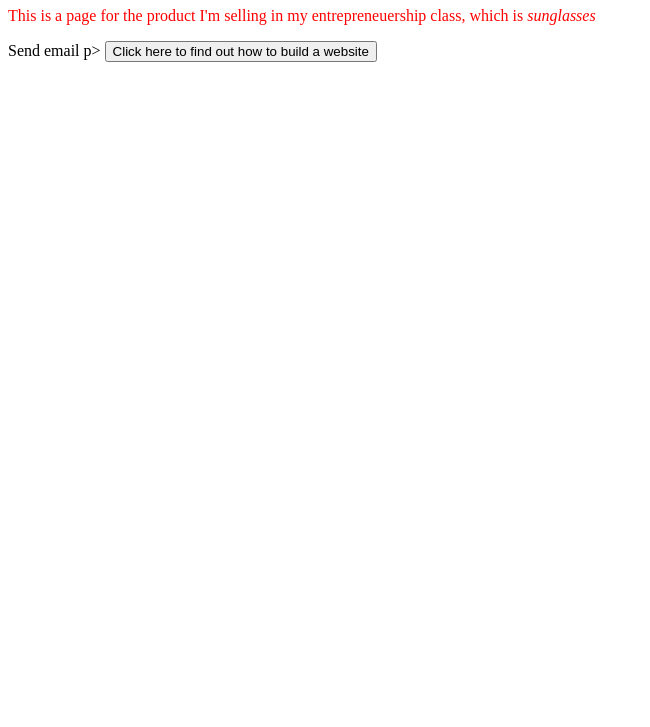
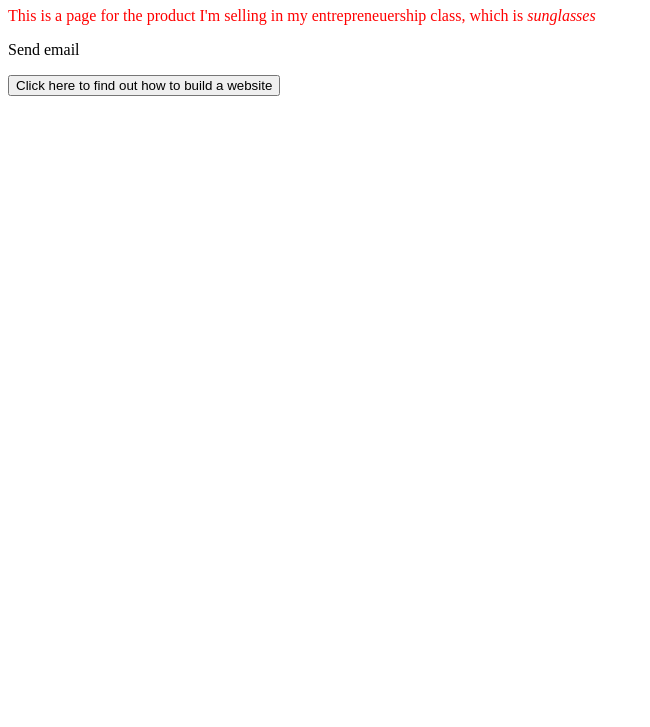
Before and after one commit to Rayyan1225/rayyan-sharief, a plain HTML site: page index.html in a window 1280 px wide. Shown: the part 73-800 px from the top of the page, without its empty margins (0-650 px from the left). Drawn offline with Linux system fonts and the light colour scheme.

Commit message:
Update index.html

```diff
--- a/index.html
+++ b/index.html
@@ -8,7 +8,7 @@
 <h1>Forgio</h1>
 <p style="color:red;">This is a page for the product I'm selling in my entrepreneuership class, which is <i>sunglasses</i></p>
 
-<p If you have any questions, you can email me here: <a href="mailto:sharief.1@themetroschool.org">Send email</a> p>
+<p If you have any questions, you can email me here: <a href="mailto:sharief.1@themetroschool.org">Send email</a> </p>
 
 <button onclick="window.location.href='https://themeisle.com/blog/how-to-make-a-small-business-website/';">
   Click here to find out how to build a website
```
